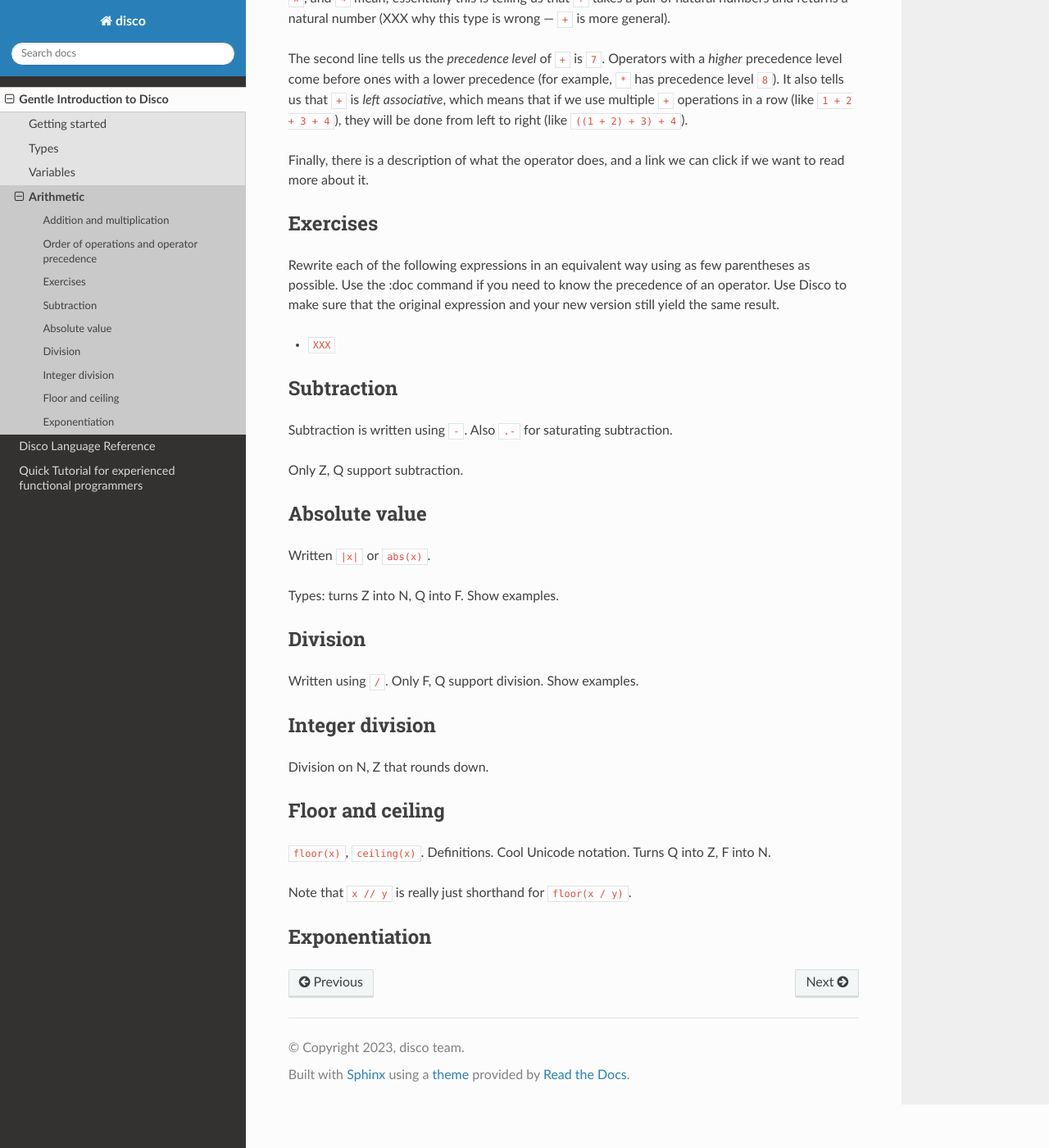
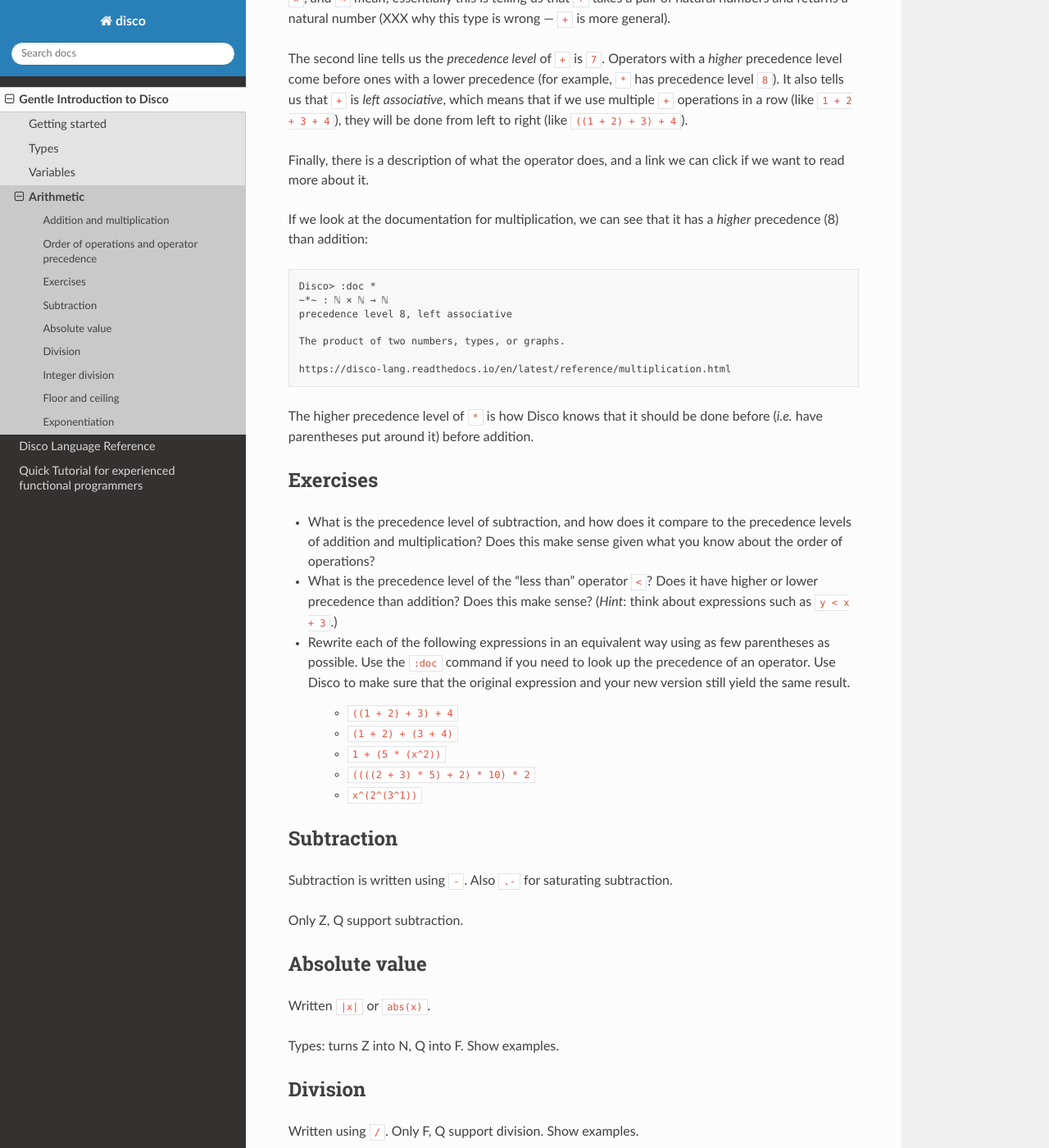
Before and after one commit to disco-lang/disco, a Sphinx documentation site: the page built from docs/introduction/arithmetic.rst, in a window 1280 px wide and 1400 px high, scrolled down 1788 px. Shown: the whole window at 82% size. Built offline with Sphinx 7.4.7 and the Read the Docs theme 2.0.0, drawn with Linux system fonts in a browser that asks for light colours; pages that are not in the unit, such as notebooks, are missing from menus; some of the changed text lies outside the part shown.

Commit message:
precedence

```diff
--- a/docs/introduction/arithmetic.rst
+++ b/docs/introduction/arithmetic.rst
@@ -76,7 +76,7 @@ some parentheses.
    67
 
 Of course, Disco has many more operators than we have seen so far
-(almost 30 in total).  But you do not need to memorize the precedence
+(almost 30 in total), but you do not need to memorize the precedence
 (*i.e.* order of operations) for all the operators!  You can use the
 ``:doc`` command to see information about an operator, including its
 precedence level.  For example, let's check out the documentation for
@@ -109,15 +109,44 @@ will be done from left to right (like ``((1 + 2) + 3) + 4``).
 Finally, there is a description of what the operator does, and a link
 we can click if we want to read more about it.
 
+If we look at the documentation for multiplication, we can see that it
+has a *higher* precedence (8) than addition:
+
+::
+
+   Disco> :doc *
+   ~*~ : ℕ × ℕ → ℕ
+   precedence level 8, left associative
+
+   The product of two numbers, types, or graphs.
+
+   https://disco-lang.readthedocs.io/en/latest/reference/multiplication.html
+
+The higher precedence level of ``*`` is how Disco knows that it should
+be done before (*i.e.* have parentheses put around it) before addition.
+
 Exercises
 ---------
 
-Rewrite each of the following expressions in an equivalent way using
-as few parentheses as possible.  Use the :doc command if you need to
-know the precedence of an operator.  Use Disco to make sure that the
-original expression and your new version still yield the same result.
+* What is the precedence level of subtraction, and how does it compare
+  to the precedence levels of addition and multiplication?  Does this
+  make sense given what you know about the order of operations?
 
-* ``XXX``
+* What is the precedence level of the "less than" operator ``<``?
+  Does it have higher or lower precedence than addition?  Does this
+  make sense?  (*Hint*: think about expressions such as ``y < x + 3``.)
+
+* Rewrite each of the following expressions in an equivalent way using
+  as few parentheses as possible.  Use the ``:doc`` command if you
+  need to look up the precedence of an operator.  Use Disco to make
+  sure that the original expression and your new version still yield
+  the same result.
+
+    * ``((1 + 2) + 3) + 4``
+    * ``(1 + 2) + (3 + 4)``
+    * ``1 + (5 * (x^2))``
+    * ``((((2 + 3) * 5) + 2) * 10) * 2``
+    * ``x^(2^(3^1))``
 
 Subtraction
 -----------
```
